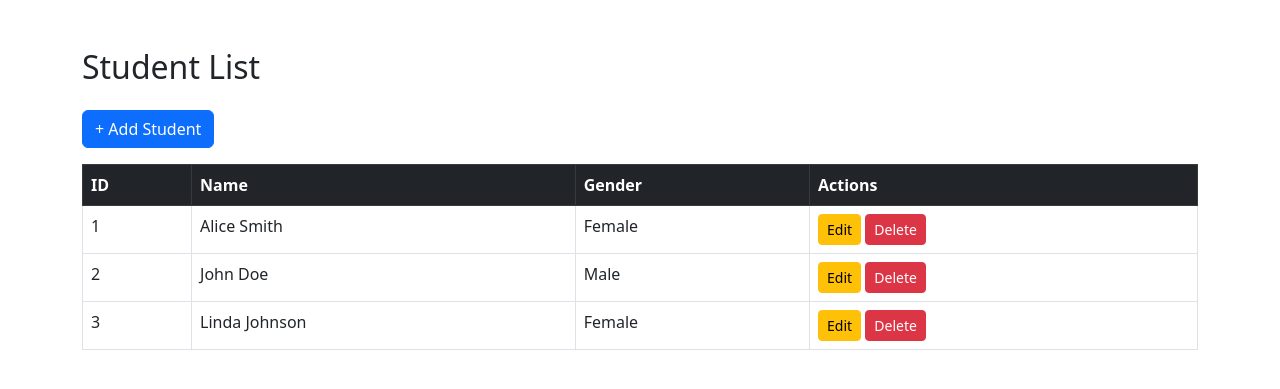
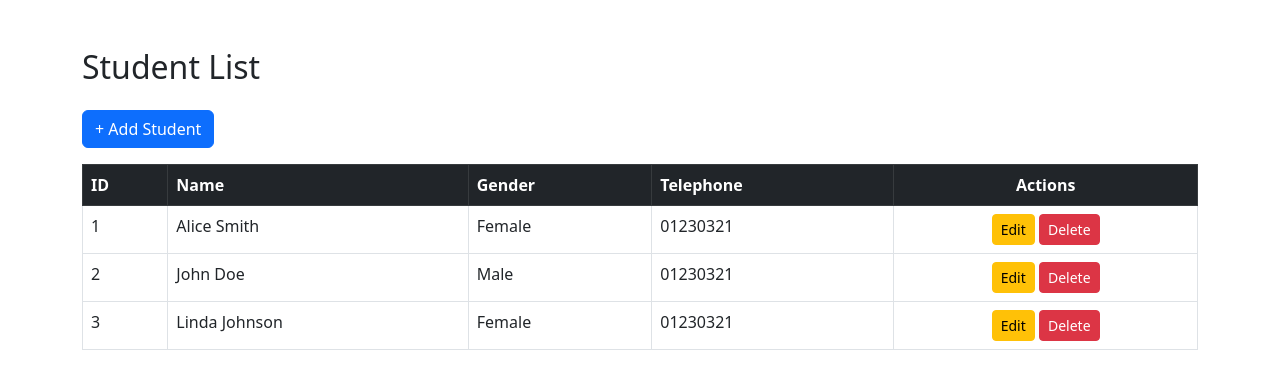
Before and after one commit to Ret-Raksmey/svc, a PHP site: page / in a window 1280 px wide. Shown: the part 56-445 px from the top of the page. Run offline with PHP 8.4, Linux system fonts and the light colour scheme.

Commit message:
views-update

```diff
--- a/app/views/create.php
+++ b/app/views/create.php
@@ -16,7 +16,7 @@
     </div>
 
     <div class="d-flex justify-content-end gap-2">
-        <a href="index.html" class="btn btn-secondary">Cancel</a>
+        <a href="index.php" class="btn btn-secondary">Cancel</a>
         <button type="submit" class="btn btn-success">Add Student</button>
     </div>
   </form>
--- a/app/views/edit.php
+++ b/app/views/edit.php
@@ -16,7 +16,7 @@
     </div>
 
     <div class="d-flex justify-content-end gap-2">
-        <a href="index.html" class="btn btn-secondary">Cancel</a>
+        <a href="index.php" class="btn btn-secondary">Cancel</a>
         <button type="submit" class="btn btn-warning">Update Student</button>
     </div>
   </form>
--- a/app/views/index.php
+++ b/app/views/index.php
@@ -7,7 +7,8 @@
           <th>ID</th>
           <th>Name</th>
           <th>Gender</th>
-          <th>Actions</th>
+          <th>Telephone</th>
+          <th class="text-center">Actions</th>
         </tr>
       </thead>
       <tbody>
@@ -15,7 +16,8 @@
           <td>1</td>
           <td>Alice Smith</td>
           <td>Female</td>
-          <td>
+          <td>01230321</td>
+          <td class="text-center">
             <a href="index.php?page=edit" class="btn btn-sm btn-warning">Edit</a>
             <a href="#" class="btn btn-sm btn-danger">Delete</a>
           </td>
@@ -24,7 +26,8 @@
           <td>2</td>
           <td>John Doe</td>
           <td>Male</td>
-          <td>
+          <td>01230321</td>
+          <td class="text-center" >
             <a href="index.php?page=edit" class="btn btn-sm btn-warning">Edit</a>
             <a href="#" class="btn btn-sm btn-danger">Delete</a>
           </td>
@@ -33,7 +36,8 @@
           <td>3</td>
           <td>Linda Johnson</td>
           <td>Female</td>
-          <td>
+          <td>01230321</td>
+          <td class="text-center">
             <a href="index.php?page=edit" class="btn btn-sm btn-warning">Edit</a>
             <a href="#" class="btn btn-sm btn-danger">Delete</a>
           </td>
--- a/app/views/layout.php
+++ b/app/views/layout.php
@@ -20,7 +20,7 @@
       <div class="collapse navbar-collapse" id="navbarNav">
         <ul class="navbar-nav ms-auto">
           <li class="nav-item">
-            <a class="nav-link active" href="./index.html">Home</a>
+            <a class="nav-link active" href="index.php">Home</a>
           </li>
           <li class="nav-item">
             <a class="nav-link" href="index.php?page=create">Add Student</a>
```
